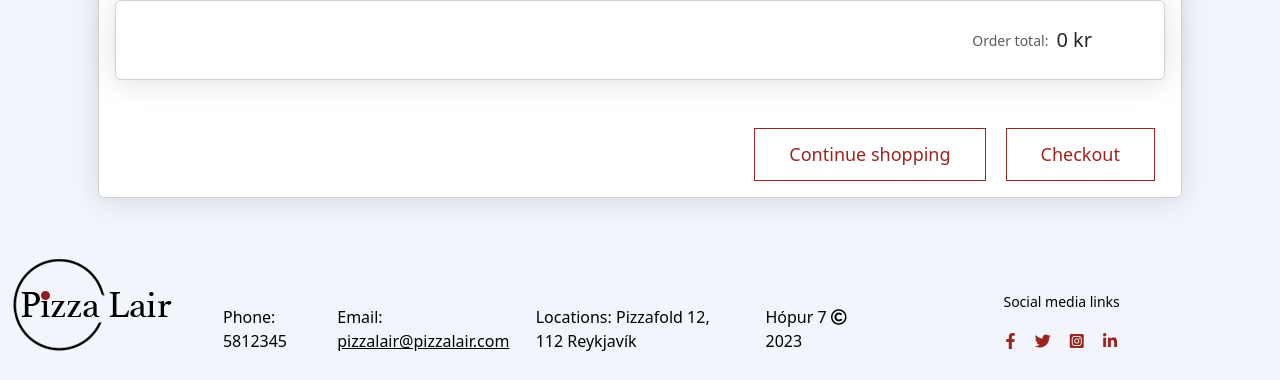
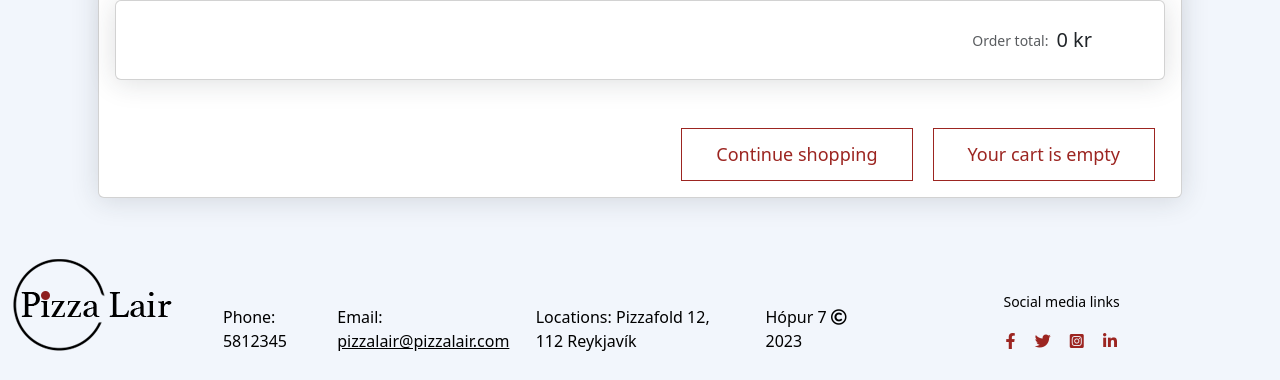
Before and after one commit to kjarri007/Pizza_Lair_Group_7, a Django app: page /user/cart/ in a window 1280 px wide. Shown: the part 532-912 px from the top of the page. Run offline with Django 4.2, Linux system fonts and the light colour scheme; the visitor is signed in with stand-in values (Sample User, id 1).

Commit message:
Created a function in user.models.py that tells if cart is empty. If cart is empty, user is not supposed to get to checkout. Next step would be to implement ajax for that button.

```diff
--- a/static/js/cart_functions.js
+++ b/static/js/cart_functions.js
@@ -70,6 +70,7 @@ $(document).ready(function() {
              success: function (resp) {
                 $('#cart-total-price').text(resp.cart_price);
                 $('#myElement').text(resp.item_price)
+                // $('#checkout-btn').text(resp.num_of_items);
             },
             error: function(xhr, status, error) {
                 console.error(error);
--- a/templates/user/cart.html
+++ b/templates/user/cart.html
@@ -68,7 +68,13 @@
             </div>
             <div class="d-flex justify-content-end">
                 <a href="{% url 'pizza_index' %}"><input type="submit" value="Continue shopping" class="main_btn" id="checkout-btn" style="margin-right: 10px;"></a>
-                <a href="{% url 'contact_info' %}"><input type="submit" value="Checkout" class="main_btn" id="checkout-btn" style="margin-right: 10px;"></a>
+
+                {% if user_cart.cart_is_empty %}
+                    <a href=""><input type="submit" value="Your cart is empty" class="main_btn" id="checkout-btn" style="margin-right: 10px;"></a>
+                {% else %}
+                    <a href="{% url 'contact_info' %}"><input type="submit" value="Checkout" class="main_btn" id="checkout-btn" style="margin-right: 10px;"></a>
+                {% endif %}
+
             </div>
         </div>
     </div>
--- a/user/models.py
+++ b/user/models.py
@@ -13,6 +13,12 @@ class Profile(models.Model):
 
 class Cart(models.Model):
     user = models.OneToOneField(User, on_delete=models.CASCADE)
+
+    def cart_is_empty(self):
+        if self.cartitem_set.count() == 0:
+            return True
+        else:
+            return False
 
     def clear_cart(self):
         cart_items = self.cartitem_set.all()
```
